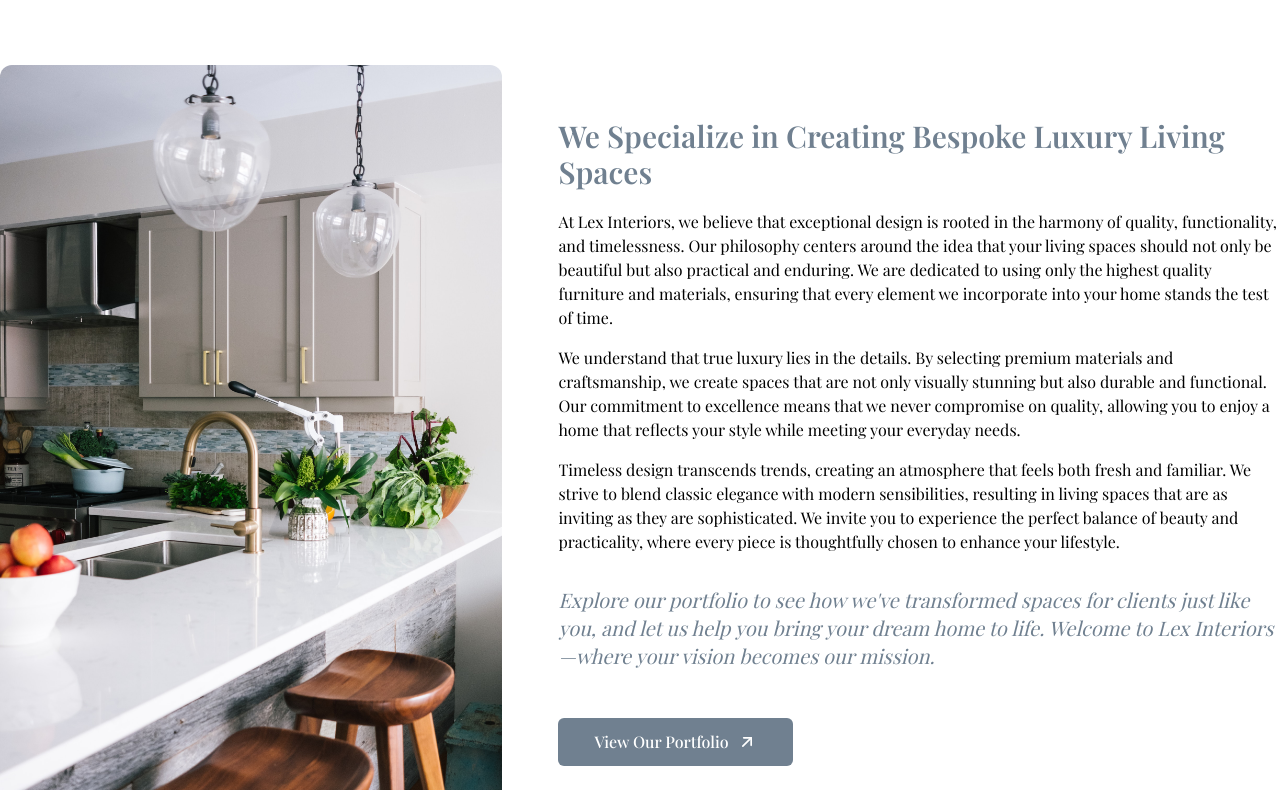
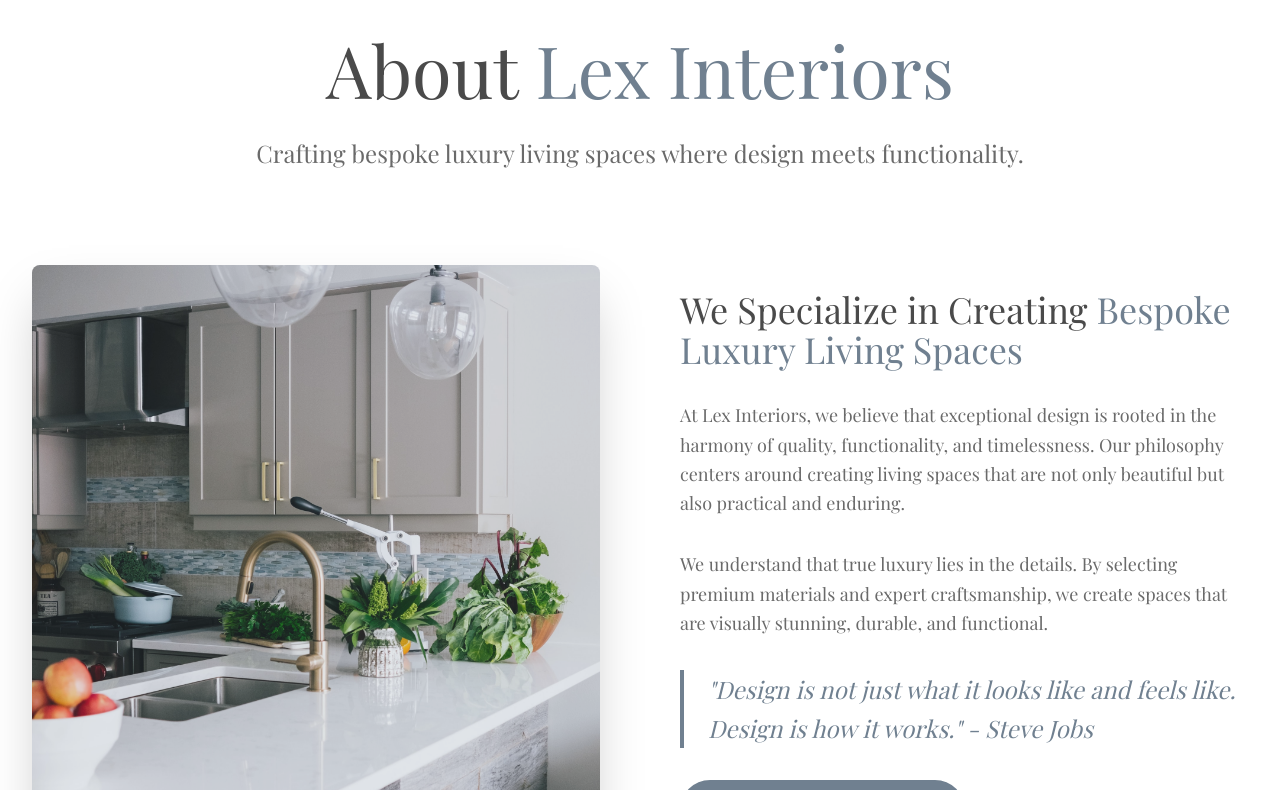
Before and after one commit to NoahHall24/interior-design-demo, a Next.js app: page / in a window 1280 px wide. Shown: the part 1050-1840 px from the top of the page. Built offline with nearby package versions, Linux system fonts and the light colour scheme.

Commit message:
about us updates

```diff
--- a/components/AboutSection.jsx
+++ b/components/AboutSection.jsx
@@ -1,57 +1,81 @@
-import Image from 'next/image'
-import React from 'react'
-import { Button } from './ui/button'
-import { TbArrowUpRight } from 'react-icons/tb'
+'use client';
+
+import Image from 'next/image';
+import React from 'react';
+import { motion } from 'framer-motion';
+import { TbArrowUpRight } from 'react-icons/tb';
 
 const AboutSection = () => {
   return (
-    <div className="bg-white">
-      <div className="container mx-auto py-12">
-        <h1 className="text-center text-5xl tracking-wider italic font-bold text-darkbrown">About Us</h1>
-        <div className="grid grid-cols-1 md:grid-cols-5 items-center justify-center gap-x-4 py-16">
-          {/* left */}
-          <div className="col-span-2">
+    <div className="bg-white py-32 px-4 sm:px-6 lg:px-8">
+      <div className="max-w-7xl mx-auto">
+        <motion.h1
+          className="text-7xl font-extralight text-center text-[#4A4A4A] mb-8"
+          initial={{ opacity: 0, y: -20 }}
+          animate={{ opacity: 1, y: 0 }}
+          transition={{ duration: 0.6 }}
+        >
+          About <span className="text-[#708090] font-light">Lex Interiors</span>
+        </motion.h1>
+
+        <motion.p
+          className="text-2xl text-center text-[#6A6A6A] mb-24 max-w-3xl mx-auto font-light"
+          initial={{ opacity: 0, y: -20 }}
+          animate={{ opacity: 1, y: 0 }}
+          transition={{ duration: 0.6, delay: 0.2 }}
+        >
+          Crafting bespoke luxury living spaces where design meets functionality.
+        </motion.p>
+
+        <div className="grid grid-cols-1 lg:grid-cols-2 gap-20 items-center">
+          <motion.div
+            initial={{ opacity: 0, x: -50 }}
+            animate={{ opacity: 1, x: 0 }}
+            transition={{ duration: 0.8 }}
+            className="relative"
+          >
             <Image
               src='/images/kitchen1.jpg'
               width={700}
               height={700}
-              alt='Living Room'
-              className='w-full rounded-xl'
+              alt='Luxury Kitchen'
+              className='w-full h-[600px] object-cover rounded-lg shadow-2xl'
             />
-          </div>
+            <div className="absolute inset-0 bg-[#708090] opacity-20 rounded-lg"></div>
+          </motion.div>
 
-          {/* right */}
+          <motion.div
+            initial={{ opacity: 0, x: 50 }}
+            animate={{ opacity: 1, x: 0 }}
+            transition={{ duration: 0.8, delay: 0.2 }}
+            className="space-y-8"
+          >
+            <h2 className="text-4xl font-light text-[#4A4A4A]">We Specialize in Creating <span className="text-[#708090] font-normal">Bespoke Luxury Living Spaces</span></h2>
 
-          <div className="col-span-3 ml-10">
-            <h2 className="text-2xl lg:text-3xl text-slateblue mb-5 font-semibold">We Specialize in Creating Bespoke Luxury Living Spaces</h2>
+            <p className="text-lg text-[#6A6A6A] leading-relaxed">
+              At Lex Interiors, we believe that exceptional design is rooted in the harmony of quality, functionality, and timelessness. Our philosophy centers around creating living spaces that are not only beautiful but also practical and enduring.
+            </p>
 
-                <h2 className="text-black">
-                  At Lex Interiors, we believe that exceptional design is rooted in the harmony of quality, functionality, and timelessness. Our philosophy centers around the idea that your living spaces should not only be beautiful but also practical and enduring. We are dedicated to using only the highest quality furniture and materials, ensuring that every element we incorporate into your home stands the test of time.
-                </h2>
-                <p className="pt-4 text-black">
-                We understand that true luxury lies in the details. By selecting premium materials and craftsmanship, we create spaces that are not only visually stunning but also durable and functional. Our commitment to excellence means that we never compromise on quality, allowing you to enjoy a home that reflects your style while meeting your everyday needs.
-                </p>
-                <p className="pt-4 text-black">
-                Timeless design transcends trends, creating an atmosphere that feels both fresh and familiar. We strive to blend classic elegance with modern sensibilities, resulting in living spaces that are as inviting as they are sophisticated. We invite you to experience the perfect balance of beauty and practicality, where every piece is thoughtfully chosen to enhance your lifestyle.
-                </p>
+            <p className="text-lg text-[#6A6A6A] leading-relaxed">
+              We understand that true luxury lies in the details. By selecting premium materials and expert craftsmanship, we create spaces that are visually stunning, durable, and functional.
+            </p>
 
-                <h3 className="text-slateblue text-xl italic leading-7 pt-8">Explore our portfolio to see how we&apos;ve transformed spaces for clients just like you, and let us help you bring your dream home to life. Welcome to Lex Interiors—where your vision becomes our mission.</h3>
+            <blockquote className="text-[#708090] text-2xl italic leading-relaxed border-l-4 border-[#708090] pl-6 my-12">
+              "Design is not just what it looks like and feels like. Design is how it works." - Steve Jobs
+            </blockquote>
 
-
-
-            <Button
-              href='/portfolio'
-              className="mt-12 text-white bg-slateblue px-9 py-6 text-md"
+            <motion.button
+              whileHover={{ scale: 1.05, backgroundColor: '#5a6b7a' }}
+              whileTap={{ scale: 0.95 }}
+              className="mt-8 bg-[#708090] text-white px-10 py-4 rounded-full flex items-center text-lg font-light transition duration-300"
             >
-              View Our Portfolio <TbArrowUpRight className="ml-2 h-5 w-5" />
-            </Button>
-          </div>
-
+              Explore Our Portfolio <TbArrowUpRight className="ml-2 h-6 w-6" />
+            </motion.button>
+          </motion.div>
         </div>
       </div>
-
     </div>
-  )
+  );
 }
 
-export default AboutSection
+export default AboutSection;
```
